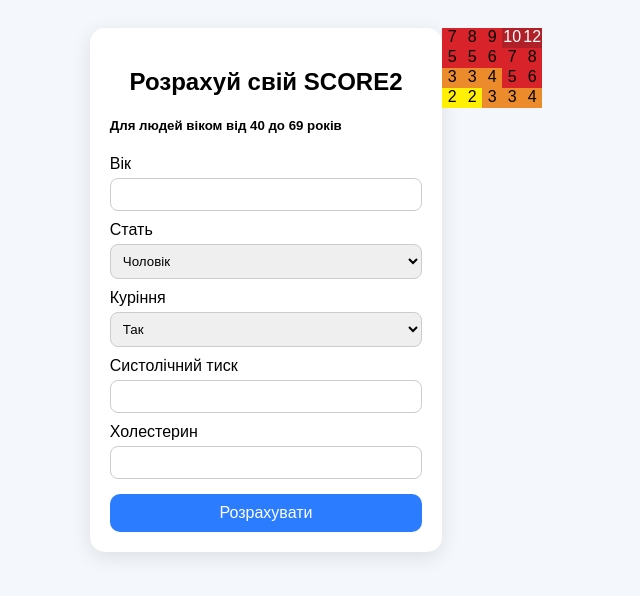
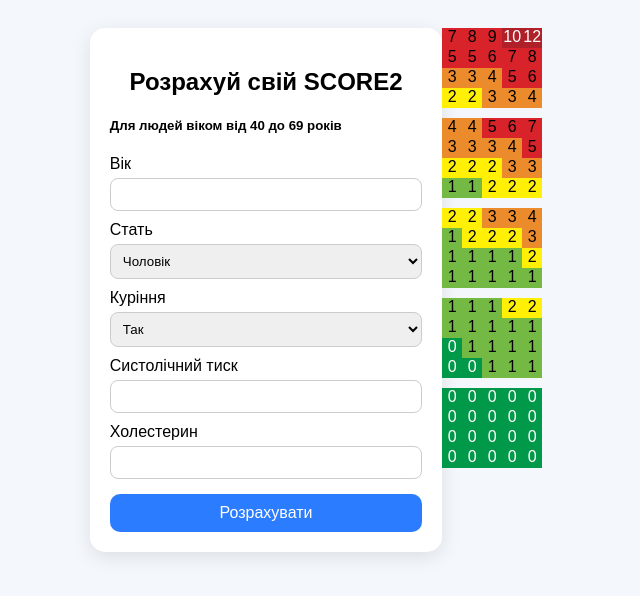
Before and after one commit to nick-experements/Score, a website: page index.html in a window 1280 px wide. Shown: the whole page, without its empty margins (324-964 px from the left). Drawn offline with Linux system fonts and the light colour scheme.

Commit message:
build one chart

```diff
--- a/js/buildTable.js
+++ b/js/buildTable.js
@@ -8,10 +8,7 @@
 
 async function buildScores(){
     const scoreTable = await loadData();
-
-
-    buildBox ([[7, 8, 9, 10, 12], [5, 5, 6, 7, 8, ], [3, 3, 4, 5, 6, ], [2, 2, 3, 3, 4, ]], document.body)
-
+    buildTables (scoreTable)
 }
 
 
@@ -22,13 +19,29 @@
     const menNoSmokers = scoreTable.filter(record => record.gender === 'male' && record.isSmoker === false)
     const menSmokers = scoreTable.filter(record => record.gender === 'male' && record.isSmoker === true)
 
-    buildTable(womenNoSmokers)
-    buildTable(womenSmokers)
-    buildTable(menNoSmokers)
-    buildTable(menSmokers)
+
+    buildChart(scoreTableToChartData (womenNoSmokers), document.body)
+    // buildChart(scoreTableToChartData (womenSmokers), document.body)
+    // buildChart(scoreTableToChartData (menNoSmokers), document.body)
+    // buildChart(scoreTableToChartData (menSmokers), document.body)
 }
 
+function scoreTableToChartData (scoreTable) {
 
+    const scoreChart = [65, 60, 55, 50, 40].map((age) => {
+        const scoreBox =  [180, 160, 140, 120].map((presure) => {
+            const row = scoreTable.filter(row => row.systolicBloodPressure === presure && row.age === age)
+            var scoreRow = row.map((record) => record.score)
+            return scoreRow
+        })
+        return scoreBox
+
+    })
+    return scoreChart
+
+
+
+}
 
 function buildTable (scoreTable) {
     for(var i = 0; i < scoreTable.length; i++){
@@ -41,6 +54,21 @@
     }
 }
 
+// [[[], [], [], ][ , ][]]]
+
+function buildChart (scoreChart, container) {
+    const scoreChartElement = document.createElement("div");
+    container.appendChild(scoreChartElement)
+    scoreChartElement.classList.add("score-chart")
+
+    for(var i = 0; i < scoreChart.length; i ++){
+
+        buildBox(scoreChart[i], scoreChartElement)
+    }
+}
+
+
+// [[1234],[534263],[64235],[246624],[16416]]
 function buildBox (scoreBox, container) {
     const scoreBoxElement = document.createElement("div");
     container.appendChild(scoreBoxElement)
@@ -52,6 +80,8 @@
     }
 }
 
+
+// [1, 2, 3, 4, 5]
 function buildLine (scoreRow, container){
     const scoreRowElement = document.createElement("div");
     container.appendChild(scoreRowElement)
--- a/style.css
+++ b/style.css
@@ -199,3 +199,6 @@
     display: flex;
     flex-direction: row;
 }
+.score-box{
+    margin-bottom: 10px;
+}
```
